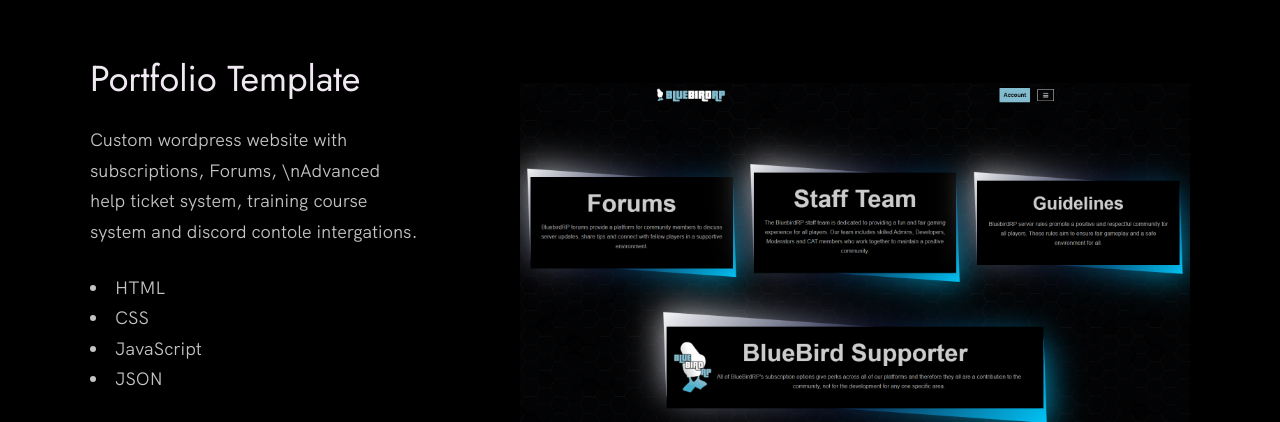
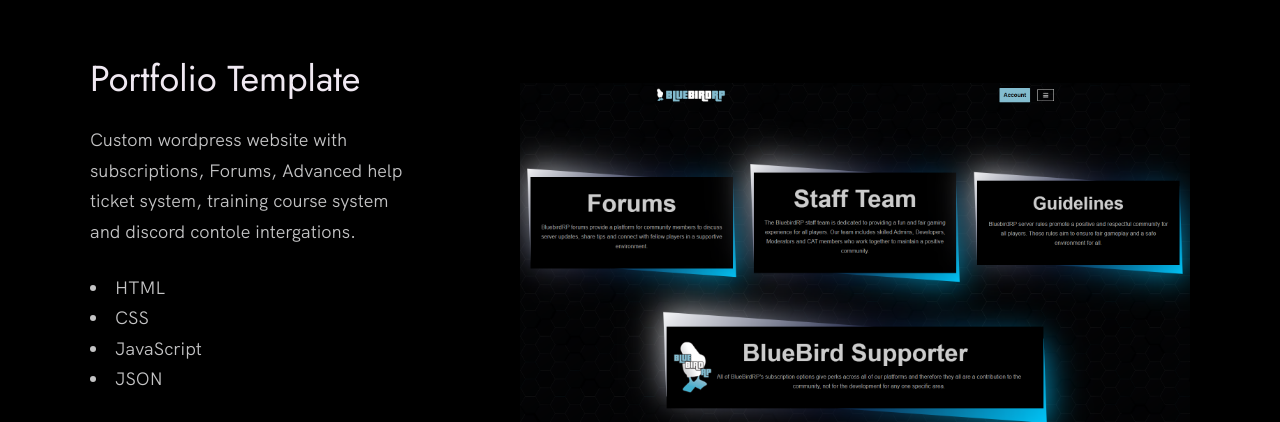
Before and after one commit to MJPieruszka/github-portfolio, a plain HTML site: page index.html in a window 1280 px wide. Shown: the part 1011-1433 px from the top of the page. Drawn offline with Linux system fonts and the light colour scheme.

Commit message:
portfolio description fix

```diff
--- a/index.html
+++ b/index.html
@@ -80,7 +80,7 @@
             <div class="work__text">
               <h3>Portfolio Template</h3>
               <p>
-                Custom wordpress website with subscriptions, Forums, \nAdvanced help ticket system, training course system and discord contole intergations.
+                Custom wordpress website with subscriptions, Forums, Advanced help ticket system, training course system and discord contole intergations.
               </p>
               <ul class="work__list">
                 <li>HTML</li>
```
